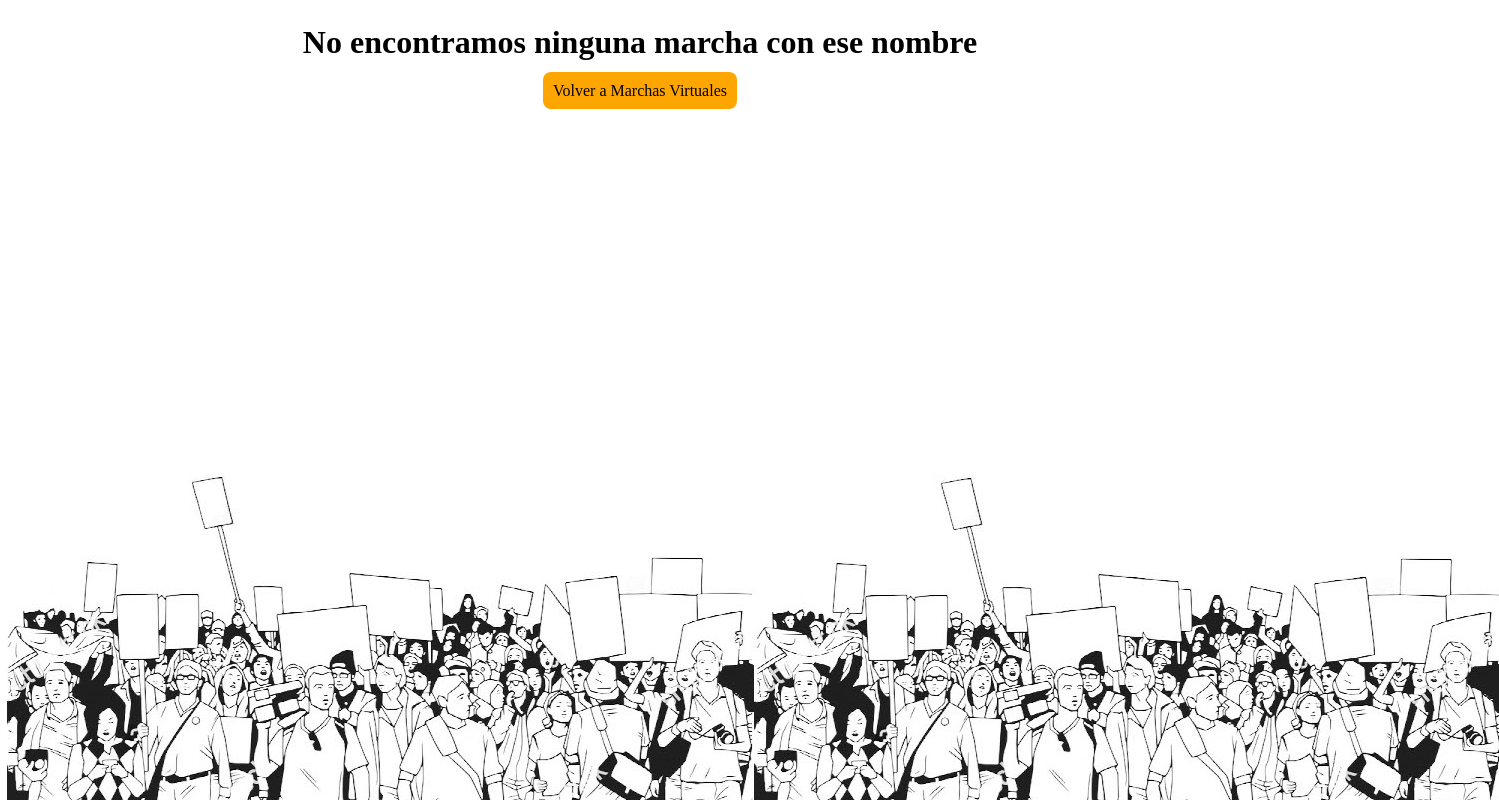
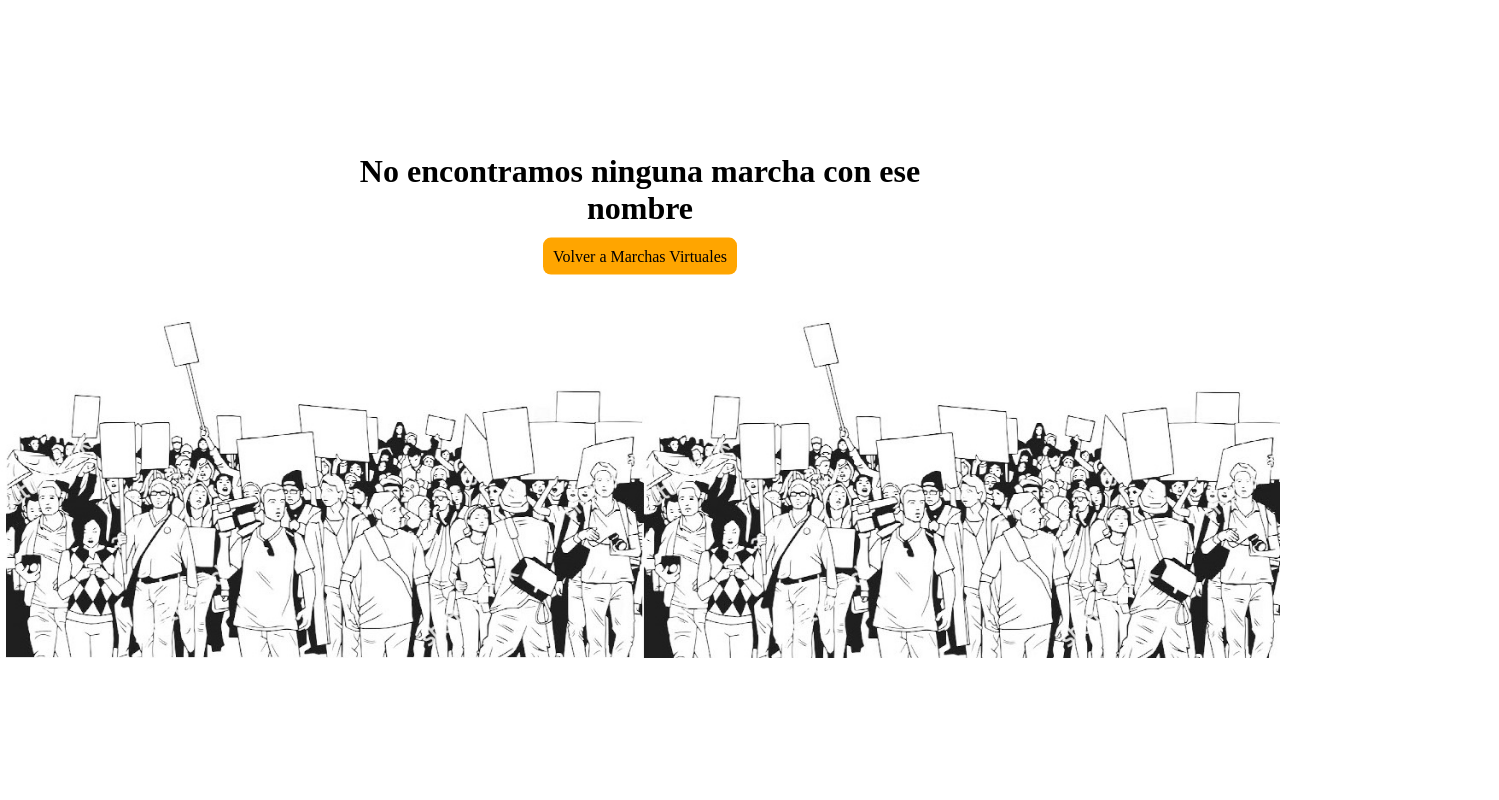
Before and after one commit to facttic/mv-front, a React (Create React App) app: page /notFound in a window 1280 px wide. Shown: the top 800 px of the page, 1499 px wide, since content can reach past the window. Built offline with nearby package versions, Linux system fonts and the light colour scheme; no server answers.

Commit message:
ultimos detalles pantalla not found + botón para volver atrás facttic/mv-issues #89

```diff
--- a/src/components/pages/NotFound.js
+++ b/src/components/pages/NotFound.js
@@ -1,6 +1,6 @@
 import React from 'react';
 import { useHistory } from 'react-router';
-import styled, { withTheme } from 'styled-components'
+import styled from 'styled-components'
 
 
 const notfoundBackground = require('../../assets/imgs/notfound.jpg')
@@ -18,14 +18,14 @@ const NotFound = () => {
     const history = useHistory()
 
     return (
-        <div style={{ textAlign: "center" }}>
-            <div style={{ position: "relative", marginTop: "24px" }}>
+        <div style={{ textAlign: "center", position: "relative" }}>
+            <div style={{ position: "absolute", top: "30%", left: "50%", transform: "translate(-50%, -50%)" }}>
             <h1> No encontramos ninguna marcha con ese nombre</h1>
             <Button href="#" onClick={() => history.push("/")}>
                 Volver a Marchas Virtuales
             </Button>
             </div>
-            <img src={notfoundBackground} />
+            <img src={notfoundBackground} alt="Página no encontrada" style={{width:"100%"}} />
         </div>
     );
 };
--- a/src/components/snippets/body/media/Media.js
+++ b/src/components/snippets/body/media/Media.js
@@ -1,6 +1,5 @@
 import React from "react";
 import styled, { withTheme } from "styled-components";
-import { Img } from "react-image";
 import fallbackImage from "../../../../assets/imgs/placeholder.jpg";
 
 const ImageWrapper = styled.div`
```
